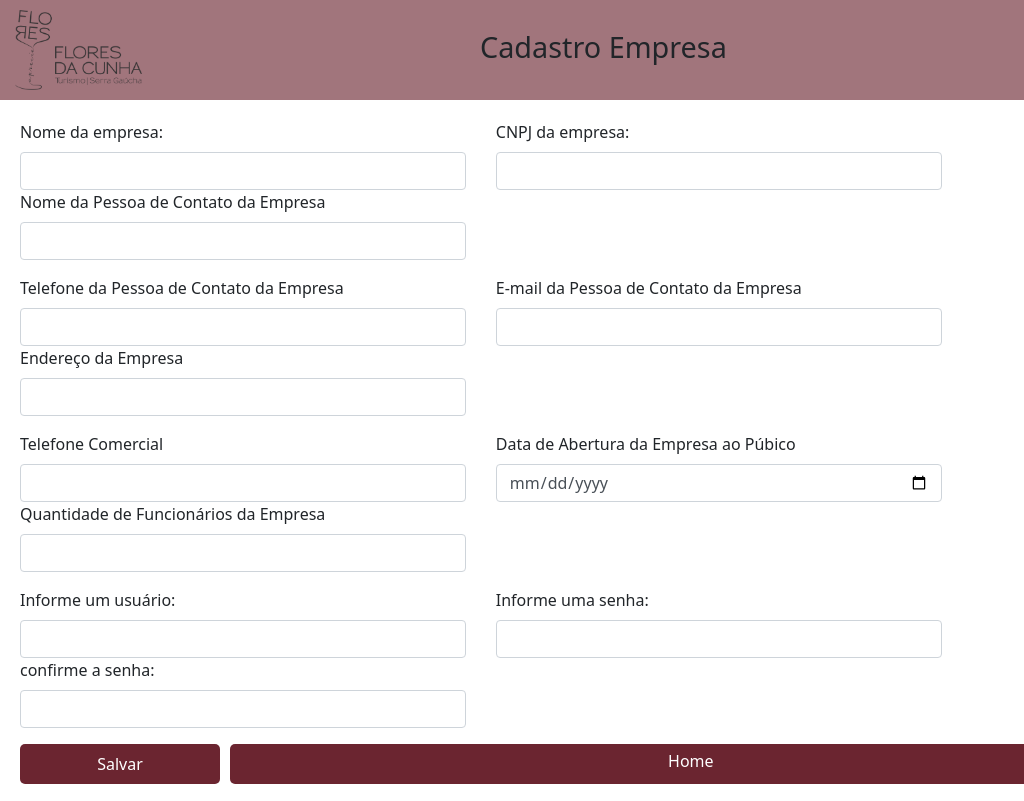
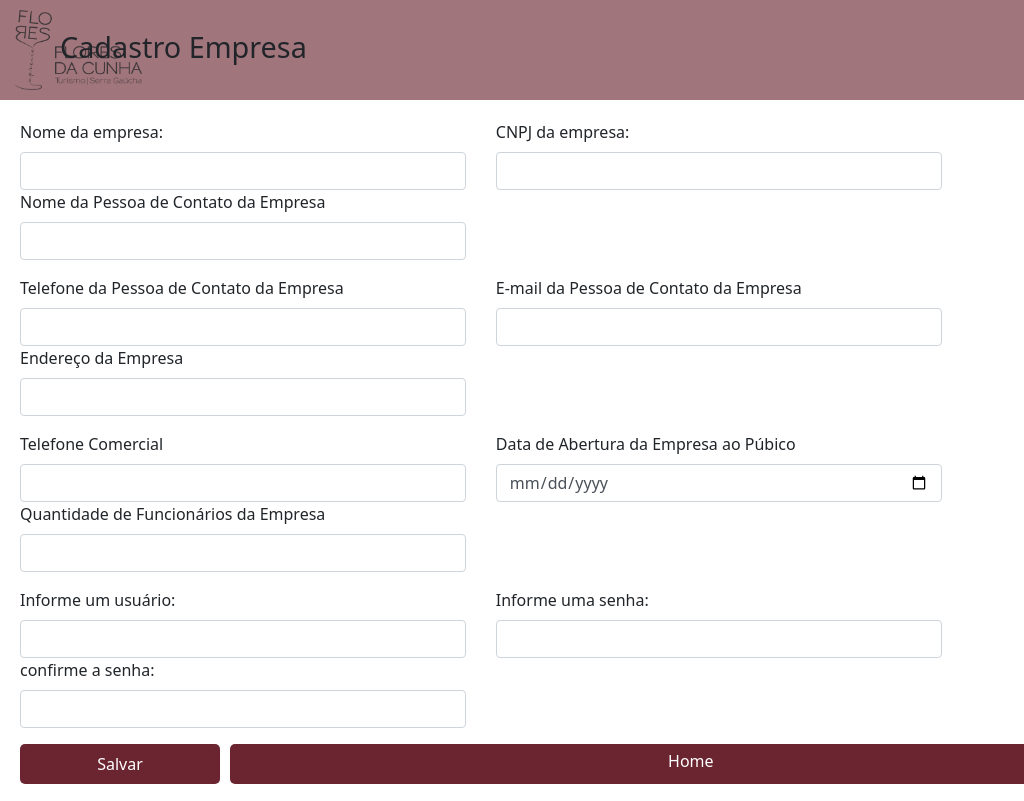
Before and after one commit to pjbarbos/turismo, a plain HTML site: page cadastro.html in a window 1024 px wide. Shown: the top 801 px of the page. Drawn offline with nearby package versions, Linux system fonts and the light colour scheme.

Commit message:
Update cadastroMediaQuery.css

```diff
--- a/estilos/cadastroMediaQuery.css
+++ b/estilos/cadastroMediaQuery.css
@@ -5,7 +5,7 @@
         width: 200px;
     }
     nav > menu> h1{
-        margin-left: 480px;
+        margin-left: 60px;
         font-size: 1.8em;
         margin-top: -60px;
     }
```
